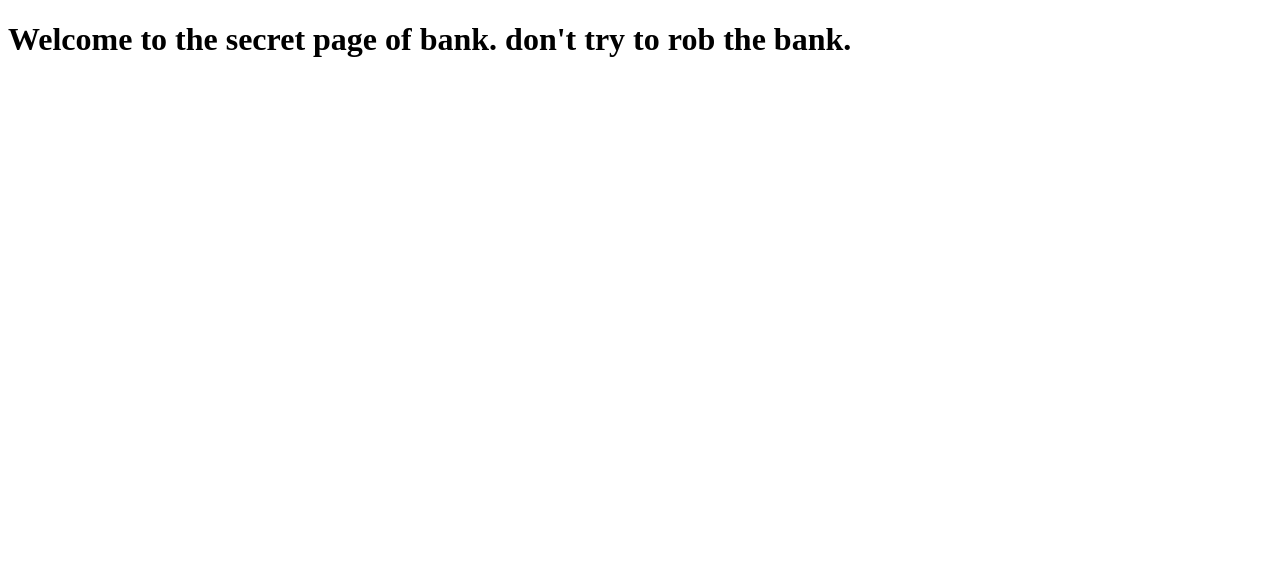
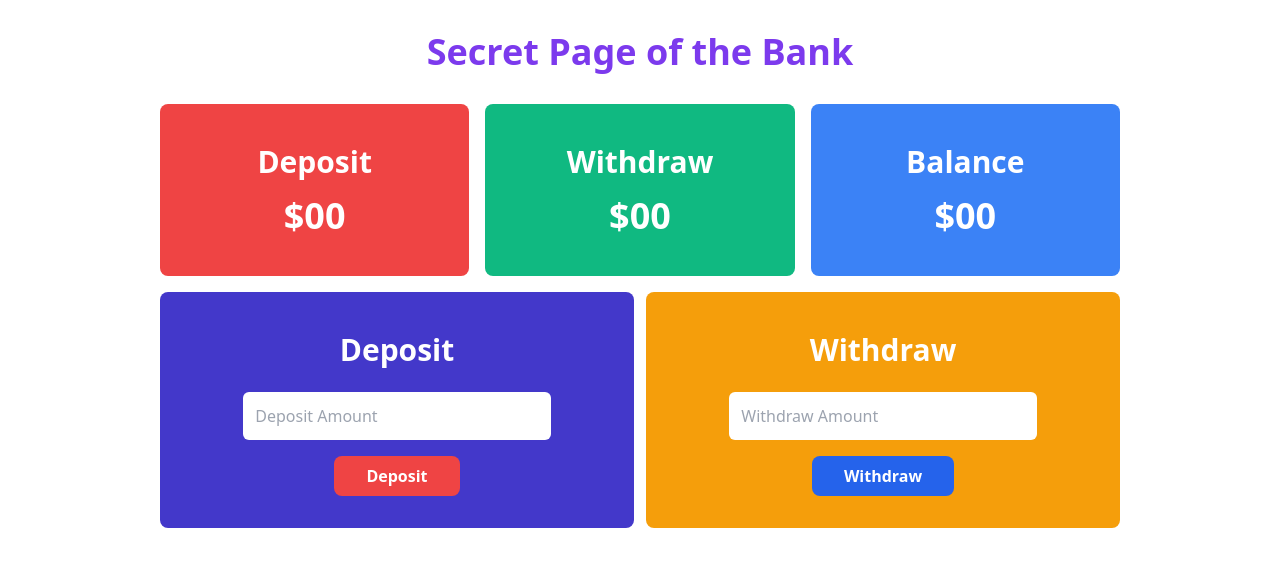
Before and after one commit to abdur-rahman-riad/Bank-Transaction-Project, a plain HTML site: page bank.html in a window 1280 px wide. Drawn offline with nearby package versions, Linux system fonts and the light colour scheme.

Commit message:
Bank Page Design

```diff
--- a/bank.html
+++ b/bank.html
@@ -6,12 +6,59 @@
     <meta http-equiv="X-UA-Compatible" content="IE=edge">
     <meta name="viewport" content="width=device-width, initial-scale=1.0">
     <title>Banking Page</title>
+    <!-- Tailwind CDN link -->
+    <link href="https://unpkg.com/tailwindcss@^2/dist/tailwind.min.css" rel="stylesheet">
 </head>
 
 <body>
-    <h1>
-        Welcome to the secret page of bank. don't try to rob the bank.
-    </h1>
+    <header>
+        <h1 class="text-4xl text-center font-bold text-purple-600 p-8">Secret Page of the Bank</h1>
+    </header>
+
+    <main>
+        <section>
+            <!-- Deposit/Withdraw/Balance Card Start -->
+            <div class="grid grid-cols-3 gap-4 w-3/4 mx-auto">
+                <div class="bg-red-500 text-center p-8 rounded-lg text-white">
+                    <h1 class="text-3xl font-semibold py-2">Deposit</h1>
+                    <h1 class="text-4xl font-bold py-2">$00</h1>
+                </div>
+                <div class="bg-green-500 text-center p-8 rounded-lg text-white">
+                    <h1 class="text-3xl font-semibold py-2">Withdraw</h1>
+                    <h1 class="text-4xl font-bold py-2">$00</h1>
+                </div>
+                <div class="bg-blue-500 text-center p-8 rounded-lg text-white">
+                    <h1 class="text-3xl font-semibold py-2">Balance</h1>
+                    <h1 class="text-4xl font-bold py-2">$00</h1>
+                </div>
+            </div>
+            <!-- Deposit/Withdraw/Balance Card End -->
+        </section>
+        <!-- Deposit/Withdraw Input Filed Start -->
+        <section class="mt-4">
+            <div class="grid grid-cols-2 w-3/4 gap-3 mx-auto">
+                <div class="bg-indigo-700 text-center p-8 rounded-lg text-white">
+                    <h2 class="text-3xl font-semibold py-2">Deposit</h2>
+                    <div>
+                        <input id="deposit-amount" class="block w-3/4 mx-auto my-4 p-3 text-black rounded-md"
+                            type="text" placeholder="Deposit Amount">
+                        <button id="deposit-btn"
+                            class="bg-red-500 text-white px-8 py-2 mt-2 font-semibold text-md block mx-auto rounded-lg">Deposit</button>
+                    </div>
+                </div>
+                <div class="bg-yellow-500 text-center p-8 rounded-lg text-white">
+                    <h2 class="text-3xl font-semibold py-2">Withdraw</h2>
+                    <div>
+                        <input id="withdraw-amount" class="block w-3/4 mx-auto my-4 p-3 text-black rounded-md"
+                            type="text" placeholder="Withdraw Amount">
+                        <button id="withdraw-btn"
+                            class="bg-blue-600 text-white px-8 py-2 mt-2 font-semibold text-md block mx-auto rounded-lg">Withdraw</button>
+                    </div>
+                </div>
+            </div>
+        </section>
+        <!-- Deposit/Withdraw Input Filed Start -->
+    </main>
 
     <script src="main.js"></script>
 </body>
```
Also changed, not shown: index.html (+2 -2 lines).
